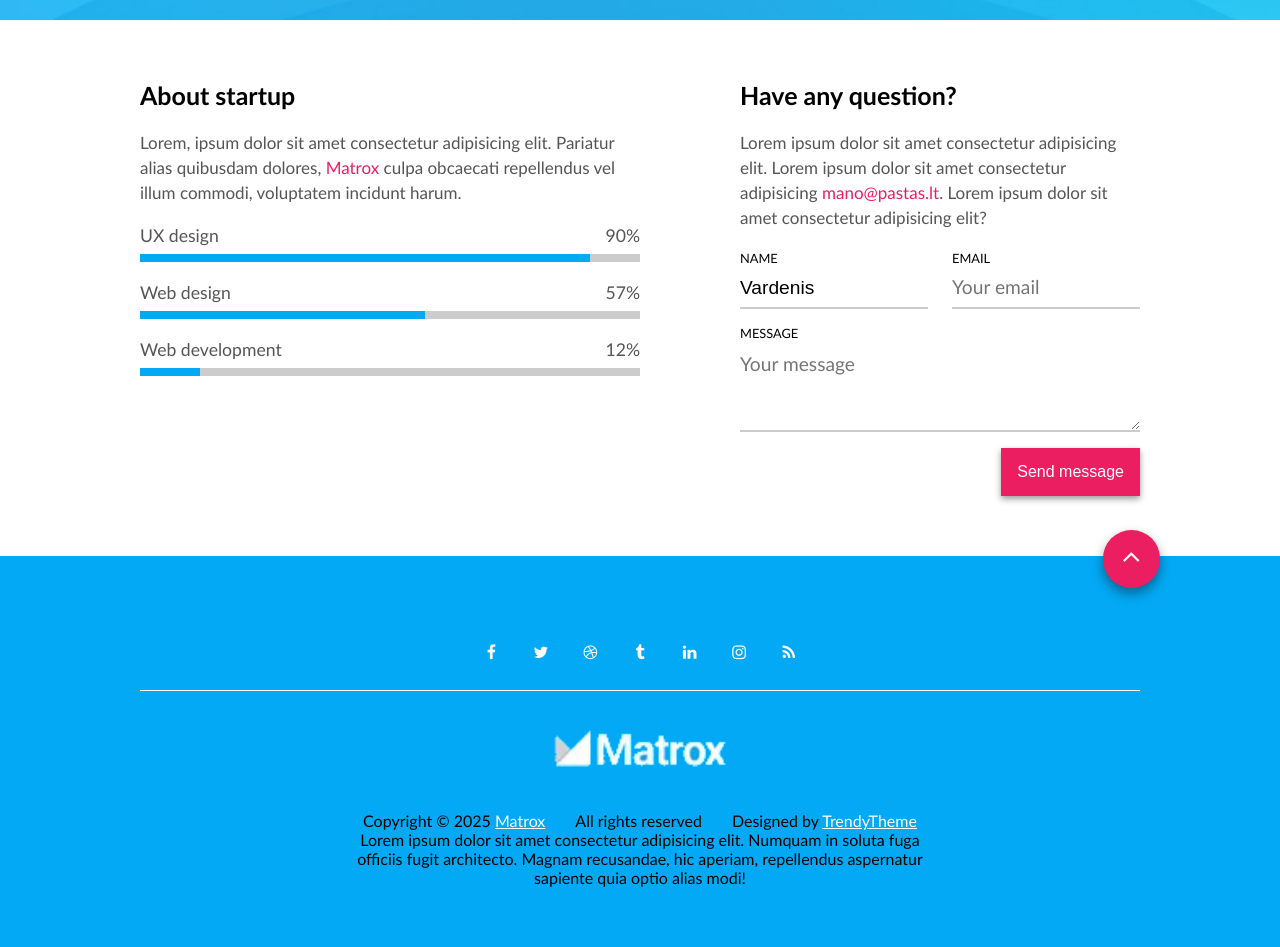
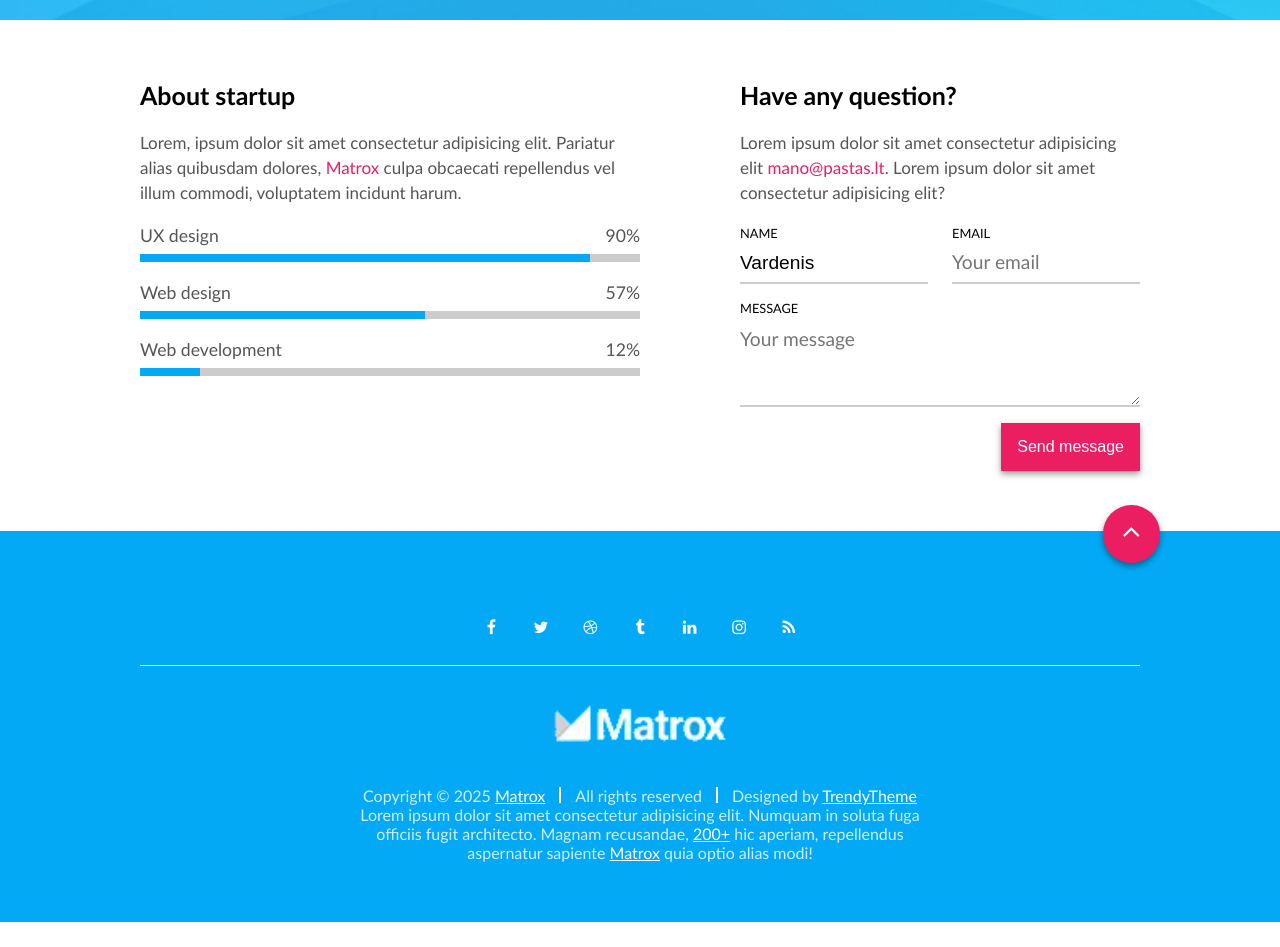
Before and after one commit to sberzonskiene/55-coming-soon, a website: page index.html in a window 1280 px wide. Shown: the part 780-1727 px from the top of the page. After the commit the page ends 1702 px from the top, so only its background shows below. Drawn offline with Linux system fonts and the light colour scheme.

Commit message:
text-trio

```diff
--- a/css/base/bace.css
+++ b/css/base/bace.css
@@ -1,3 +1,9 @@
+:root {
+    --color-primary: #03a9f4;
+    --color-secondary: #eb1e61;
+    --shadow: 0 0.2rem 0.4rem #0006;
+}
+
 body,
 body * {
     margin: 0;
--- a/css/pages/coming-soon.css
+++ b/css/pages/coming-soon.css
@@ -58,12 +58,12 @@ html {
     color: #555;
 }
 .section-description > a {
-    color: #eb1e61;
+    color: var(--color-secondary);
     text-decoration: none;
   }
 
 
-.footer {
+footer {
     /* color: rgba(255, 255, 255, 0.8); */
     color: #ffffffcd;
 }
@@ -106,18 +106,39 @@ footer a {
 
 .socials a:hover {
     background-color: #fff;
-    color: #03a9f5;
+    color: var(--color-primary);
 }
 
 .text-trio {
     display: flex;
     gap: 0 30px;
 }
+.text-trio p {
+    position: relative;
+}
+.text-trio p::after {
+    content: '';
+    display: inline-block;
+    width: 2px;
+    height: 16px;
+    background-color: #fff ;
+    position: absolute;
+    top: 50%;
+    right: -15px;
+    transform: translate(50%, -50%);
+
+}
+.text-trio p:last-child::after {
+    display: none;
+}
 
 @media (max-width: 700px) {
     .text-trio {
         flex-direction: column;
     }
+    .text-trio p::after {
+    display: none;
+   }
 }
 
 footer .row {
@@ -135,5 +156,5 @@ footer .row {
     right: -0.7em;
     background-color: #eb1e61;
     text-align: center;
-    box-shadow: 0 0.2em 0.4em #0006;
+    box-shadow: var(--shadow);
 }
--- a/index.html
+++ b/index.html
@@ -104,7 +104,7 @@
             </div>
             <div class="column">
                 <h2 class="section-title">Have any question?</h2>
-                <p class="section-description">Lorem ipsum dolor sit amet consectetur adipisicing elit. Lorem ipsum dolor sit amet consectetur adipisicing <a href="mailto:mano@pastas.lt">mano@pastas.lt</a>. Lorem ipsum dolor sit amet consectetur adipisicing elit?</p>
+                <p class="section-description">Lorem ipsum dolor sit amet consectetur adipisicing elit <a href="mailto:mano@pastas.lt">mano@pastas.lt</a>. Lorem ipsum dolor sit amet consectetur adipisicing elit?</p>
                  <form class="form">
                     <div class="form-row">
                         <div class="form-group">
@@ -150,7 +150,7 @@
                 <p>All rights reserved</p>
                 <p>Designed by <a href="#">TrendyTheme</a></p>
             </div>
-            <p>Lorem ipsum dolor sit amet consectetur adipisicing elit. Numquam in soluta fuga officiis fugit architecto. Magnam recusandae, hic aperiam, repellendus aspernatur sapiente quia optio alias modi!</p>
+            <p>Lorem ipsum dolor sit amet consectetur adipisicing elit. Numquam in soluta fuga officiis fugit architecto. Magnam recusandae, <a href="#">200+</a> hic aperiam, repellendus aspernatur sapiente <a href="#">Matrox</a> quia optio alias modi!</p>
         </div>
     </footer>
 </body>
```
Also changed, not shown: README.md, 1 other file.
